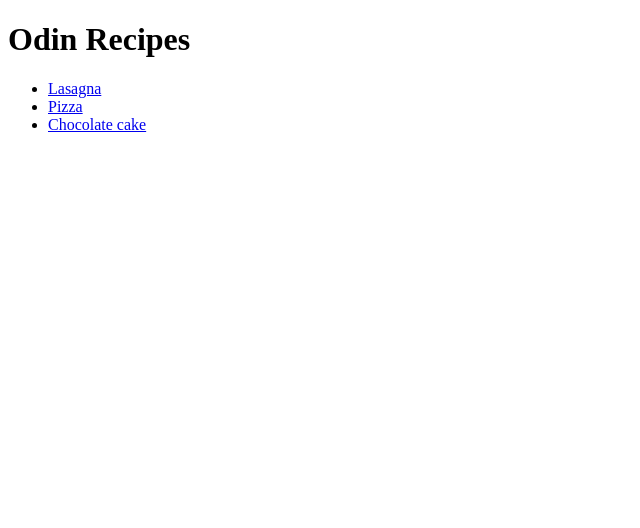
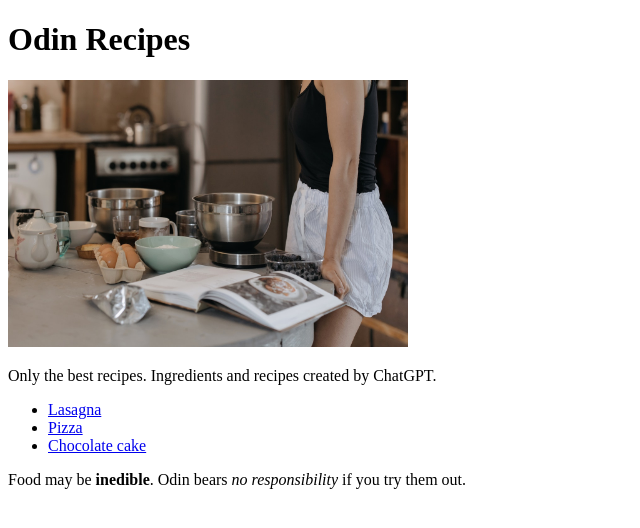
Before and after one commit to domluther/odin-recipes, a plain HTML site: page index.html in a window 1280 px wide. Shown: the whole page, without its empty margins (0-640 px from the left). Drawn offline with Linux system fonts and the light colour scheme.

Commit message:
use relative links not root - fix images

```diff
--- a/index.html
+++ b/index.html
@@ -6,10 +6,17 @@
   </head>
   <body>
     <h1>Odin Recipes</h1>
+    <img src="../img/kitchen.jpg" alt="Odin's kitchen" width="400" />
+    <p>Only the best recipes. Ingredients and recipes created by ChatGPT.</p>
     <ul>
       <li><a href="recipes/lasagna.html">Lasagna</a></li>
       <li><a href="recipes/pizza.html">Pizza</a></li>
       <li><a href="recipes/chocolate-cake.html">Chocolate cake</a></li>
     </ul>
+
+    <p>
+      Food may be <strong>inedible</strong>. Odin bears
+      <em>no responsibility</em> if you try them out.
+    </p>
   </body>
 </html>
```
Also changed, not shown: recipes/chocolate-cake.html (+1 -1 lines), recipes/lasagna.html (+1 -1 lines), recipes/pizza.html (+1 -1 lines), img/kitchen.jpg (added).
